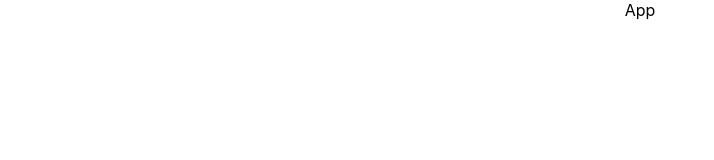
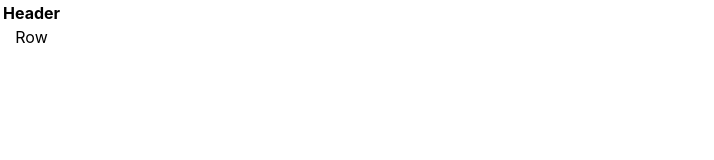
Before and after one commit to wasikjaroslawnet/dreryk-table, a React (Create React App) app: page / in a window 1280 px wide. Shown: the top 160 px of the page, without its empty margins (0-714 px from the left). Built offline with nearby package versions, Linux system fonts and the light colour scheme.

Commit message:
Simple component of the table

```diff
--- a/src/components/app/App.tsx
+++ b/src/components/app/App.tsx
@@ -1,5 +1,6 @@
 import React from 'react';
 import styled from 'styled-components';
+import {Table} from "../table/Table";
 
 const StyledApp = styled.div`
   text-align: center;
@@ -8,7 +9,7 @@ const StyledApp = styled.div`
 export function App() {
   return (
     <StyledApp>
-      App
+      <Table columnsConfig={null} data={null}/>
     </StyledApp>
   );
 }
--- /dev/null
+++ b/src/components/table/Table.tsx
@@ -0,0 +1,22 @@
+import React from 'react';
+import styled from 'styled-components'
+
+export type TableProps = {
+    readonly columnsConfig: any;
+    readonly data: any;
+}
+
+const StyledTable = styled.table``;
+
+export function Table(props: TableProps) {
+    return (
+        <StyledTable>
+            <tr>
+                <th>Header</th>
+            </tr>
+            <tr>
+                <td>Row</td>
+            </tr>
+        </StyledTable>
+    )
+}
```
Also changed, not shown: 1 other file (tests, documents, lock files or other folders).
